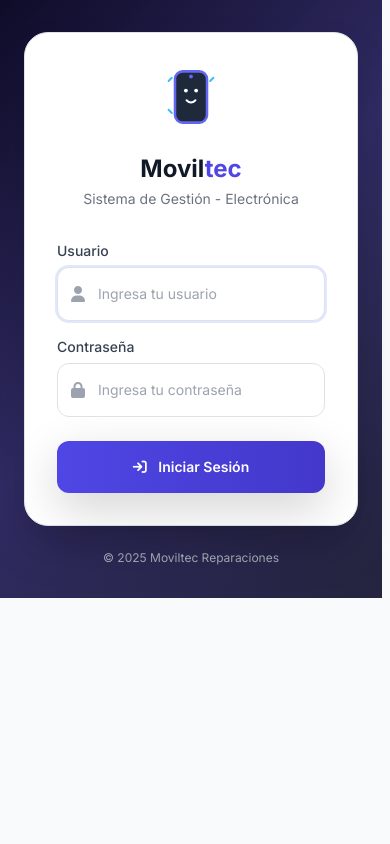
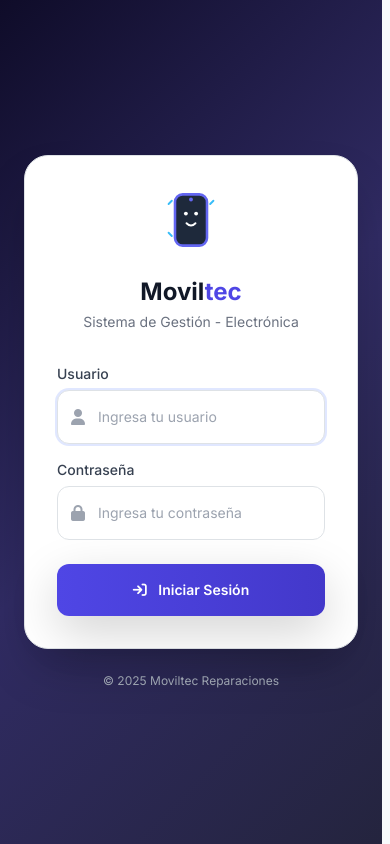
Before and after one commit to tobiasbustos7/sistema-electronica, a Flask app: page /auth/login in a window 390 px wide. Run offline with Flask 3, Linux system fonts and the light colour scheme; some libraries are stand-ins or nearby versions.

Commit message:
configuracion: corregir layout login - h-screen, h-full, sin espacios blancos

```diff
--- a/app/templates/auth/login.html
+++ b/app/templates/auth/login.html
@@ -1,9 +1,9 @@
 {% extends "base.html" %}
 {% block title %}Iniciar Sesión - Moviltec{% endblock %}
 {% block login_content %}
-<div class="min-h-screen flex flex-col md:flex-row">
-    <div class="w-full md:w-1/2 flex items-center justify-center px-6 py-8" style="background: linear-gradient(135deg, #0f0c29 0%, #302b63 50%, #24243e 100%);">
-        <div class="w-full max-w-md">
+<div class="h-screen overflow-hidden flex flex-col md:flex-row">
+    <div class="w-full md:w-1/2 h-full flex items-center justify-center px-6" style="background: linear-gradient(135deg, #0f0c29 0%, #302b63 50%, #24243e 100%);">
+        <div class="w-full max-w-md py-4">
             <div class="bg-white rounded-3xl shadow-2xl p-8 border border-gray-100">
                 <div class="text-center mb-8">
                     <svg class="w-16 h-16 mx-auto text-indigo-500" viewBox="0 0 100 100" fill="none" xmlns="http://www.w3.org/2000/svg">
@@ -59,6 +59,6 @@
             </p>
         </div>
     </div>
-    <div class="hidden md:block w-1/2 bg-cover bg-center bg-no-repeat" style="background-image: url('{{ url_for('static', filename='img/bg-login.png') }}'); background-color: #ffffff;"></div>
+    <div class="hidden md:block w-1/2 h-full bg-cover bg-center bg-no-repeat" style="background-image: url('{{ url_for('static', filename='img/bg-login.png') }}');"></div>
 </div>
 {% endblock %}
```
